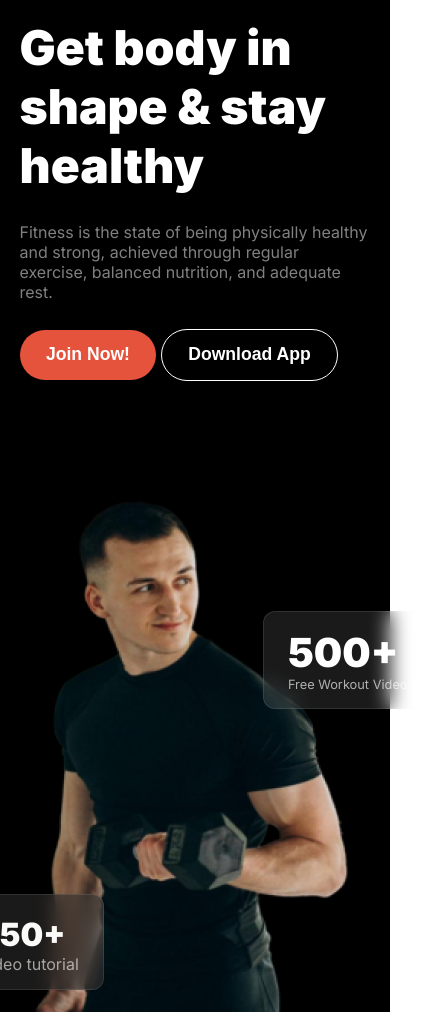
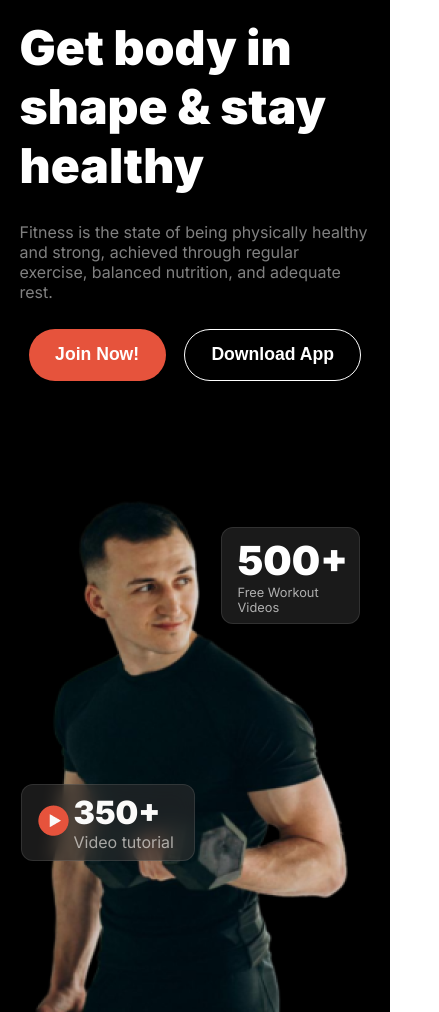
Before and after one commit to SobhanMridha/Second-Assignment, a plain HTML site: page index.html in a window 390 px wide. Shown: the part 88-1100 px from the top of the page, 439 px wide, since content can reach past the window. Drawn offline with Linux system fonts and the light colour scheme.

Commit message:
make banner section responsive

```diff
--- a/index.html
+++ b/index.html
@@ -34,6 +34,7 @@
             achieved through regular exercise, balanced nutrition, and adequate
             rest.
           </p>
+          <div class="btn-box">
             <button class="btn">Join <span>Club</span> Now!</button>
             <button
               class="btn"
@@ -42,6 +43,7 @@
               Download App
             </button>
           </div>
+        </div>
         <div class="banner-img">
           <img src="images/Images 2.png" alt="" />
           <div class="free-video">
@@ -49,7 +51,9 @@
             <p>Free Workout Videos</p>
           </div>
           <div class="vdo-tutorial">
-            <div class="circle"></div>
+            <div class="player">
+              <img src="images/play.png" alt="" />
+            </div>
             <div>
               <h3>350+</h3>
               <p>Video tutorial</p>
--- a/style.css
+++ b/style.css
@@ -123,8 +123,7 @@ header {
 }
 
 .free-video {
-  max-width: 193px;
-  max-height: 98px;
+  width: 193px;
   padding: 1em 1.5em;
   border-radius: 12px;
   border: 1px solid rgba(255, 255, 255, 0.1);
@@ -149,25 +148,19 @@ header {
 
 .vdo-tutorial {
   width: 206px;
-  height: 96px;
   padding: 1.2em 1.5em;
   border-radius: 12px;
   border: 1px solid rgba(255, 255, 255, 0.1);
   background: rgba(48, 48, 48, 0.54);
   backdrop-filter: blur(10px);
   display: flex;
+  align-items: center;
   gap: 5px;
   position: absolute;
   bottom: 12%;
   left: -35%;
 }
 
-.circle {
-  width: 50px;
-  height: 50px;
-  border-radius: 50%;
-  background-color: #e6533c;
-}
 
 .vdo-tutorial h3 {
   color: #fafaf9;
@@ -219,6 +212,20 @@ header {
     width: 100%;
   }
 
+  .free-video {
+    width: 40%;
+    padding: 0.5em 1em;
+    top: 50px;
+    left: 200px;
+  }
+
+  .vdo-tutorial {
+    width: 50%;
+    padding: 0.5em 1em;
+    bottom: 200px;
+    left: 0;
+  }
+
   .btn {
     padding: 0.8em 1.5em;
   }
@@ -226,4 +233,9 @@ header {
   .btn span {
     display: none;
   }
+
+  .btn-box {
+    display: flex;
+    justify-content: space-around;
+  }
 }
```
Also changed, not shown: images/play.png (added). Lines whose indentation alone changed are shown as unchanged.
